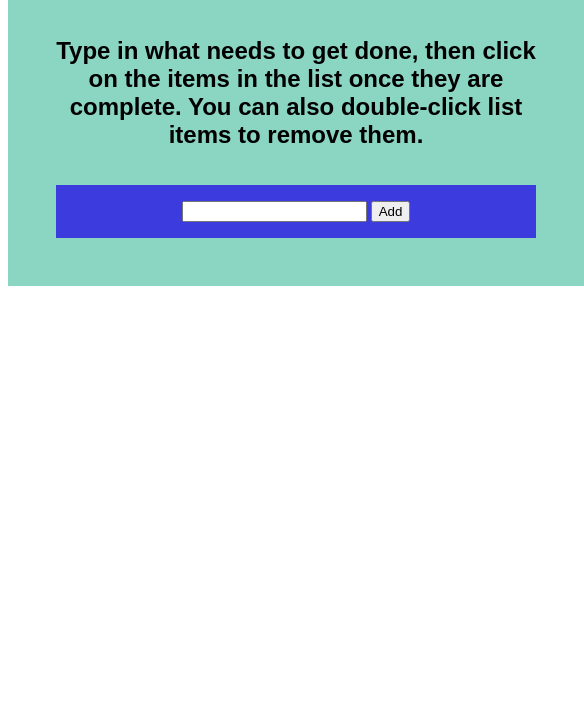
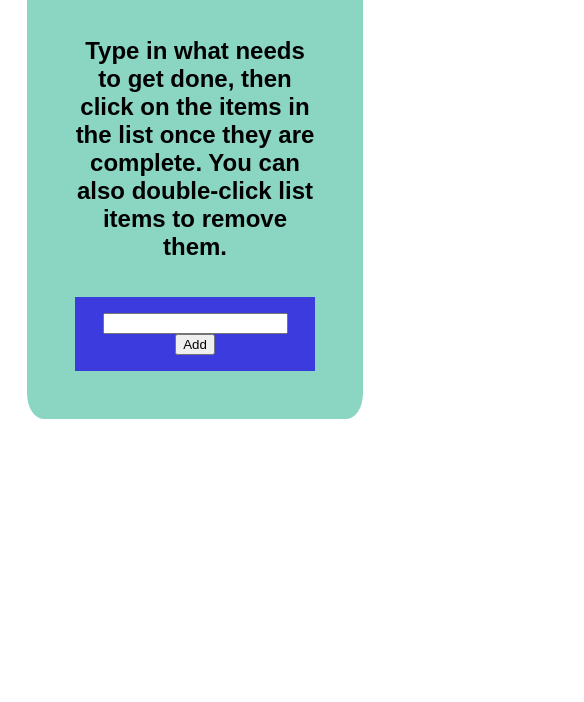
Before and after one commit to pandmbake/to-do-list, a plain HTML site: page index.html in a window 390 px wide. Shown: the part 142-844 px from the top of the page, 584 px wide, since content can reach past the window. Drawn offline with Linux system fonts and the light colour scheme; a web font is replaced by a local one.

Commit message:
add border radius

```diff
--- a/script.js
+++ b/script.js
@@ -11,6 +11,7 @@ addToDoButton.addEventListener('click', function(){
     inputField.value = "";
     paragraph.addEventListener('click', function(){
         paragraph.style.textDecoration = "line-through";
+        paragraph.style.color = "red";
     })
     paragraph.addEventListener('dblclick', function(){
         toDoContainer.removeChild(paragraph);
--- a/style.css
+++ b/style.css
@@ -8,6 +8,7 @@
     height: auto;
     margin: 0 auto;
     margin-top: 3em;
+    border-radius: 5%;
 
 }
 
@@ -51,3 +52,34 @@ h2 {
     font-size: 1.5em;
 
 }
+
+@media screen and (max-width: 500px) {
+    #main-container {
+        background-color: rgb(139, 213, 195);
+        display: flex;
+        justify-content: center;
+        flex-wrap: wrap;
+        padding: 3em;
+        width: 15em;
+        height: auto;
+        margin: 0 auto;
+        margin-top: 3em;
+
+}
+
+    #toDoContainer {
+        background-color: rgb(60, 60, 222);
+        width: 15em;
+        height: auto;
+        margin: 0 auto;
+        padding: 1em;
+        text-align: center;
+        margin-top: 1em;
+
+}
+
+    .addToDo {
+        margin-top: 1em;
+
+}
+}
```
